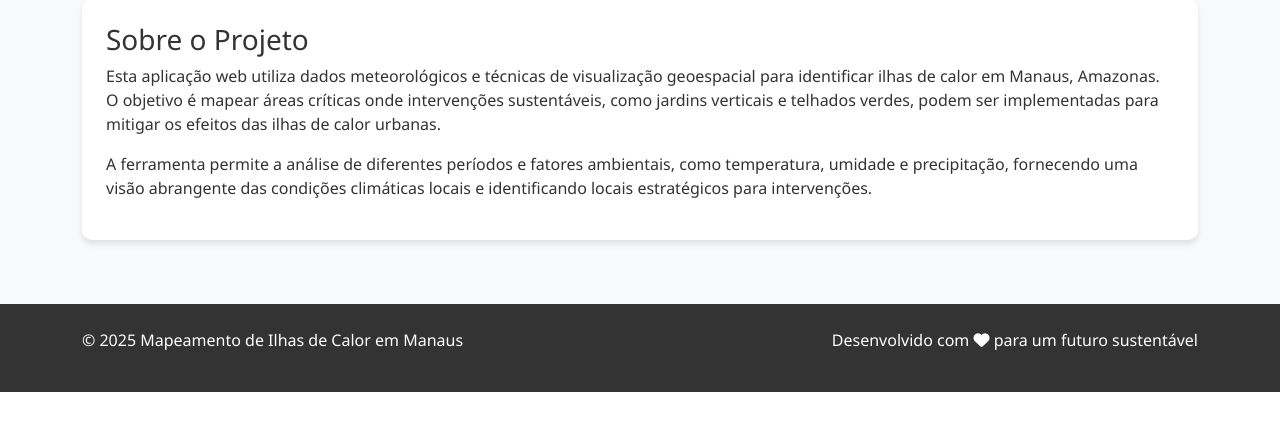
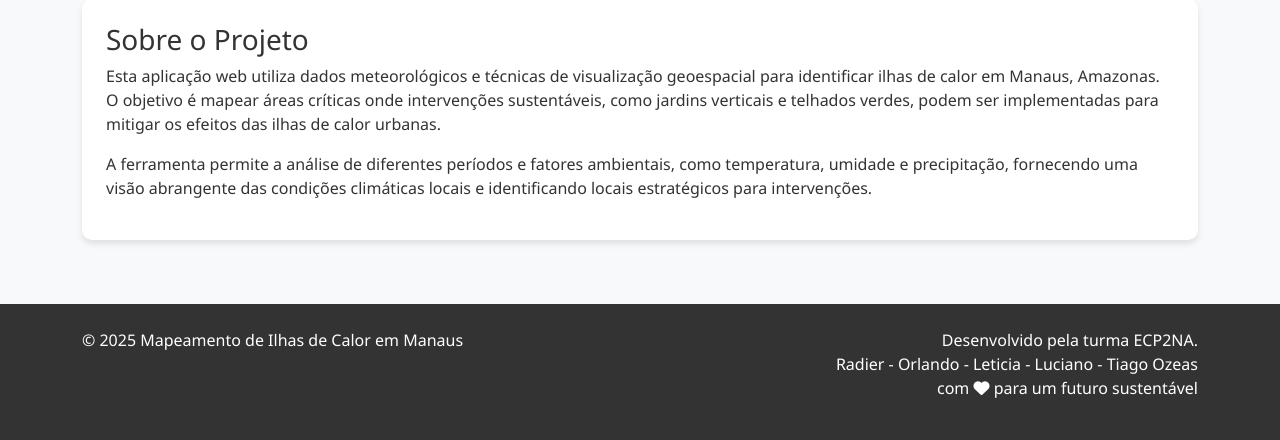
Before and after one commit to RadierFalk/heatmap_app_manaus-main, a Flask app: template src/templates/index.html in a window 1280 px wide. Shown: the part 1120-1560 px from the top of the page. Before the commit the page ends 1512 px from the top, so only its background shows below. Run offline with Flask 3, Linux system fonts and the light colour scheme; the template is opened without the code that fills it, so the values that code supplies are empty; some libraries are stand-ins or nearby versions.

Commit message:
Alteração no Footer

```diff
--- a/src/templates/heatmap_result.html
+++ b/src/templates/heatmap_result.html
@@ -181,7 +181,7 @@
                     <p>&copy; 2025 Mapeamento de Ilhas de Calor em Manaus</p>
                 </div>
                 <div class="col-md-6 text-end">
-                    <p>Desenvolvido com <i class="fas fa-heart"></i> para um futuro sustentável</p>
+                    <p>Desenvolvido pela turma ECP2NA.<br>Radier - Orlando - Leticia - Luciano - Tiago Ozeas <br> com <i class="fas fa-heart"></i> para um futuro sustentável</p>
                 </div>
             </div>
         </div>
--- a/src/templates/index.html
+++ b/src/templates/index.html
@@ -145,7 +145,7 @@
                     <p>&copy; 2025 Mapeamento de Ilhas de Calor em Manaus</p>
                 </div>
                 <div class="col-md-6 text-end">
-                    <p>Desenvolvido com <i class="fas fa-heart"></i> para um futuro sustentável</p>
+                    <p>Desenvolvido pela turma ECP2NA.<br>Radier - Orlando - Leticia - Luciano - Tiago Ozeas <br> com <i class="fas fa-heart"></i> para um futuro sustentável</p>
                 </div>
             </div>
         </div>
```
